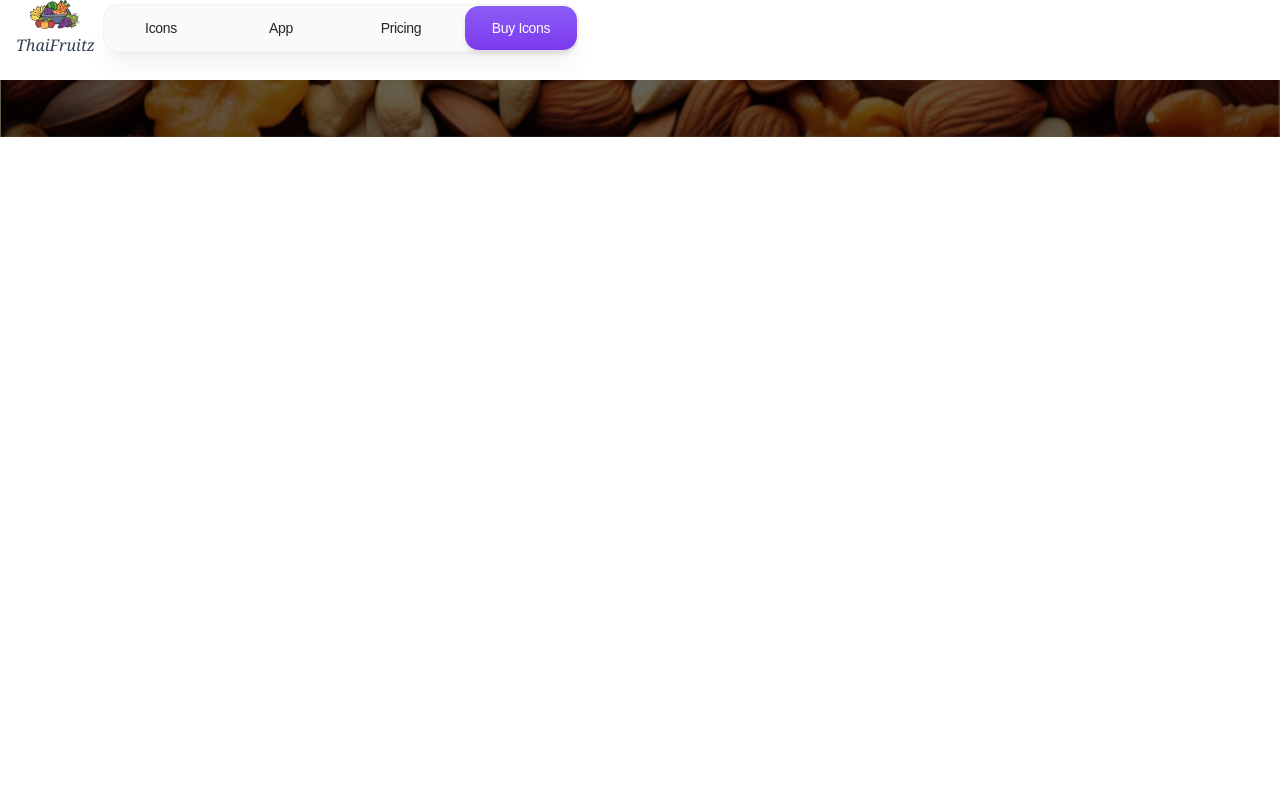
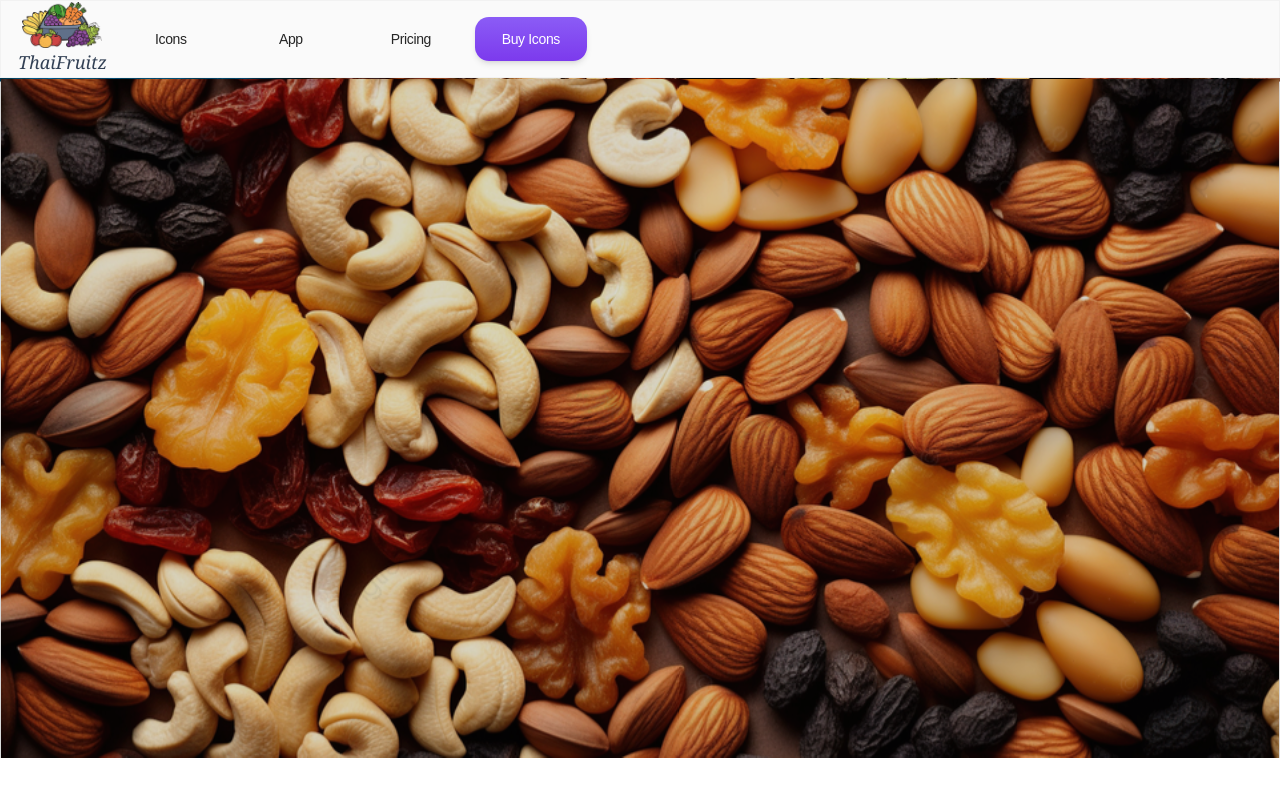
Before and after one commit to SEP490-ThaiFruitz/DFS-FrontEnd, a Next.js app: page / in a window 1280 px wide. Shown: the top 796 px of the page. Built offline with nearby package versions, Linux system fonts and the light colour scheme; what tailwindcss-motion would draw is missing.

Commit message:
feat(navbar + slider): add navbar && banner slider

```diff
--- a/src/app/(client)/layout.tsx
+++ b/src/app/(client)/layout.tsx
@@ -1,5 +1,6 @@
 import { Logo } from "@/components/global-components/logo";
-import Navbar from "@/components/global-components/navbar";
+import { Navbar } from "@/components/global-components/navbar";
+import Navigate from "@/components/global-components/navigate";
 
 interface ClientLayoutProps {
   children: React.ReactNode;
@@ -10,16 +11,13 @@ interface ClientLayoutProps {
 const ClientLayout = ({ children, test1, test2 }: ClientLayoutProps) => {
   return (
     <>
-      <div className="flex items-center mx-4 fixed top-0">
-        <Logo />
-        <Navbar />
-      </div>
-      <div className="flex flex-col pt-20 h-full">
+      <Navbar />
+      <>
         {children}
 
         {/* <div>{test1}</div>
         <div>{test2}</div> */}
-      </div>
+      </>
     </>
   );
 };
--- a/src/app/(client)/page.tsx
+++ b/src/app/(client)/page.tsx
@@ -1,16 +1,23 @@
 import { ImagesSlider } from "@/components/global-components/images-slider";
 import Image from "next/image";
+
+import firstBackground from "/images/first-background.jpg";
+import thirdBackground from "/images/third-background.png";
+import secondBackground from "/images/second-background.webp";
+import fourthBackground from "/images/fourth-background.png";
 
 const ClientPage = () => {
   const images = [
     "/images/first-background.jpg",
     "/images/third-background.png",
+    "/images/second-background.png",
+    "/images/forth-background.png",
   ];
 
   return (
-    <div className="text-center h-full w-full flex items-center justify-center bg-yellow-100">
-      <ImagesSlider images={images}>
-        <div className="flex flex-col items-center gap-1 mr-2">
+    <div className="flex flex-col  h-full">
+      <ImagesSlider images={images} className="h-[85vh]">
+        {/* <div className="flex flex-col items-center gap-1 mr-2">
         <Image
           src="/images/dried-fruit.webp"
           alt="Picture of the author"
@@ -18,7 +25,8 @@ const ClientPage = () => {
           height={50}
         />
         <h1 className="text-slate-700 font-serif italic">ThaiFruitz</h1>
-        </div>
+      </div> */}
+        <div>test</div>
       </ImagesSlider>
     </div>
   );
--- a/src/components/global-components/images-slider.tsx
+++ b/src/components/global-components/images-slider.tsx
@@ -129,7 +129,7 @@ export const ImagesSlider = ({
       {areImagesLoaded && children}
       {areImagesLoaded && overlay && (
         <div
-          className={cn("absolute inset-0 bg-black/60 z-40", overlayClassName)}
+          className={cn("absolute inset-0 bg-black/15 z-40", overlayClassName)}
         />
       )}
 
--- a/src/components/global-components/logo.tsx
+++ b/src/components/global-components/logo.tsx
@@ -1,15 +1,20 @@
 import Image from "next/image";
 
-export const Logo = () => {
+interface LogoProps {
+  className?: string;
+  height?: number;
+  width?: number;
+}
+export const Logo = ({ className, height = 50, width = 50 }: LogoProps) => {
   return (
-    <div className="flex flex-col items-center gap-1 mr-2">
+    <div className="flex flex-col items-center ">
       <Image
         src="/images/dried-fruit.webp"
         alt="Picture of the author"
-        width={50}
-        height={50}
+        width={width}
+        height={height}
       />
-      <h1 className="text-slate-700 font-serif italic">ThaiFruitz</h1>
+      <h1 className="text-slate-700 text-lg font-serif italic">ThaiFruitz</h1>
     </div>
   );
 };
--- a/src/components/global-components/navbar.tsx
+++ b/src/components/global-components/navbar.tsx
@@ -1,63 +1,13 @@
-import { cn } from "@/lib/utils";
-import type { ComponentProps } from "react";
+import { Logo } from "./logo";
+import Navigate from "./navigate";
 
 export const Navbar = () => {
   return (
-    <NavbarContainer>
-      <NavbarLink href="#">Icons</NavbarLink>
-      <NavbarLink href="#">App</NavbarLink>
-      <NavbarLink href="#">Pricing</NavbarLink>
-      <NavbarLink href="#" isHighlighted={true}>
-        Buy Icons
-      </NavbarLink>
-    </NavbarContainer>
+    <div className=" ">
+      <div className="flex items-center   ">
+        {/* <Logo height={60} width={60} /> */}
+        <Navigate />
+      </div>
+    </div>
   );
 };
-
-export default Navbar;
-
-export const NavbarContainer = ({
-  children,
-  className,
-  ...props
-}: ComponentProps<"nav">) => {
-  return (
-    <nav
-      className={cn(
-        "flex w-fit backdrop-blur-md bg-neutral-100/50 dark:bg-neutral-800/50 rounded-2xl shadow-xl shadow-black/5 p-px relative border border-neutral-400/10",
-        className
-      )}
-      {...props}
-    >
-      <ul className="gap-2 flex w-fit items-center justify-between">
-        {children}
-      </ul>
-    </nav>
-  );
-};
-
-export const NavbarLink = ({
-  children,
-  href,
-  isHighlighted,
-  ...props
-}: {
-  isHighlighted?: boolean;
-} & ComponentProps<"a">) => {
-  return (
-    <li>
-      <a
-        href={href}
-        className={cn(
-          "relative inline-flex text-sm h-11 w-28 tracking-tight items-center justify-center",
-          isHighlighted
-            ? "text-white bg-gradient-to-b from-violet-500 to-violet-600 rounded-[14px] hover:from-violet-500/80 hover:to-violet-600/80 shadow-md transition-all hover:scale-105"
-            : "text-neutral-800 dark:text-neutral-300 before:absolute before:inset-0  before:bg-neutral-500/20 hover:before:scale-100 before:scale-50 before:opacity-0 hover:before:opacity-100 before:transition before:rounded-[14px]"
-        )}
-        {...props}
-      >
-        {children}
-      </a>
-    </li>
-  );
-};
--- /dev/null
+++ b/src/components/global-components/navigate.tsx
@@ -0,0 +1,67 @@
+import { cn } from "@/lib/utils";
+import type { ComponentProps } from "react";
+import { Logo } from "./logo";
+
+export const Navigate = () => {
+  return (
+    <NavbarContainer className="w-full rounded-none">
+      <div className="pl-4">
+        <Logo height={80} width={80} />
+      </div>
+      <NavbarLink href="#">Icons</NavbarLink>
+      <NavbarLink href="#">App</NavbarLink>
+      <NavbarLink href="#">Pricing</NavbarLink>
+      <NavbarLink href="#" isHighlighted={true}>
+        Buy Icons
+      </NavbarLink>
+    </NavbarContainer>
+  );
+};
+
+export default Navigate;
+
+export const NavbarContainer = ({
+  children,
+  className,
+  ...props
+}: ComponentProps<"nav">) => {
+  return (
+    <nav
+      className={cn(
+        "flex w-fit backdrop-blur-md bg-neutral-100/50 dark:bg-neutral-800/50 rounded-2xl shadow-xl shadow-black/5 p-px relative border border-neutral-400/10",
+        className
+      )}
+      {...props}
+    >
+      <ul className="gap-2 flex w-fit items-center justify-between">
+        {children}
+      </ul>
+    </nav>
+  );
+};
+
+export const NavbarLink = ({
+  children,
+  href,
+  isHighlighted,
+  ...props
+}: {
+  isHighlighted?: boolean;
+} & ComponentProps<"a">) => {
+  return (
+    <li>
+      <a
+        href={href}
+        className={cn(
+          "relative inline-flex text-sm h-11 w-28 tracking-tight items-center justify-center",
+          isHighlighted
+            ? "text-white bg-gradient-to-b from-violet-500 to-violet-600 rounded-[14px] hover:from-violet-500/80 hover:to-violet-600/80 shadow-md transition-all hover:scale-105"
+            : "text-neutral-800 dark:text-neutral-300 before:absolute before:inset-0  before:bg-neutral-500/20 hover:before:scale-100 before:scale-50 before:opacity-0 hover:before:opacity-100 before:transition before:rounded-[14px]"
+        )}
+        {...props}
+      >
+        {children}
+      </a>
+    </li>
+  );
+};
```
Also changed, not shown: public/images/second-background.png (renamed from public/images/second-background.webp). Lines whose indentation alone changed are shown as unchanged.
